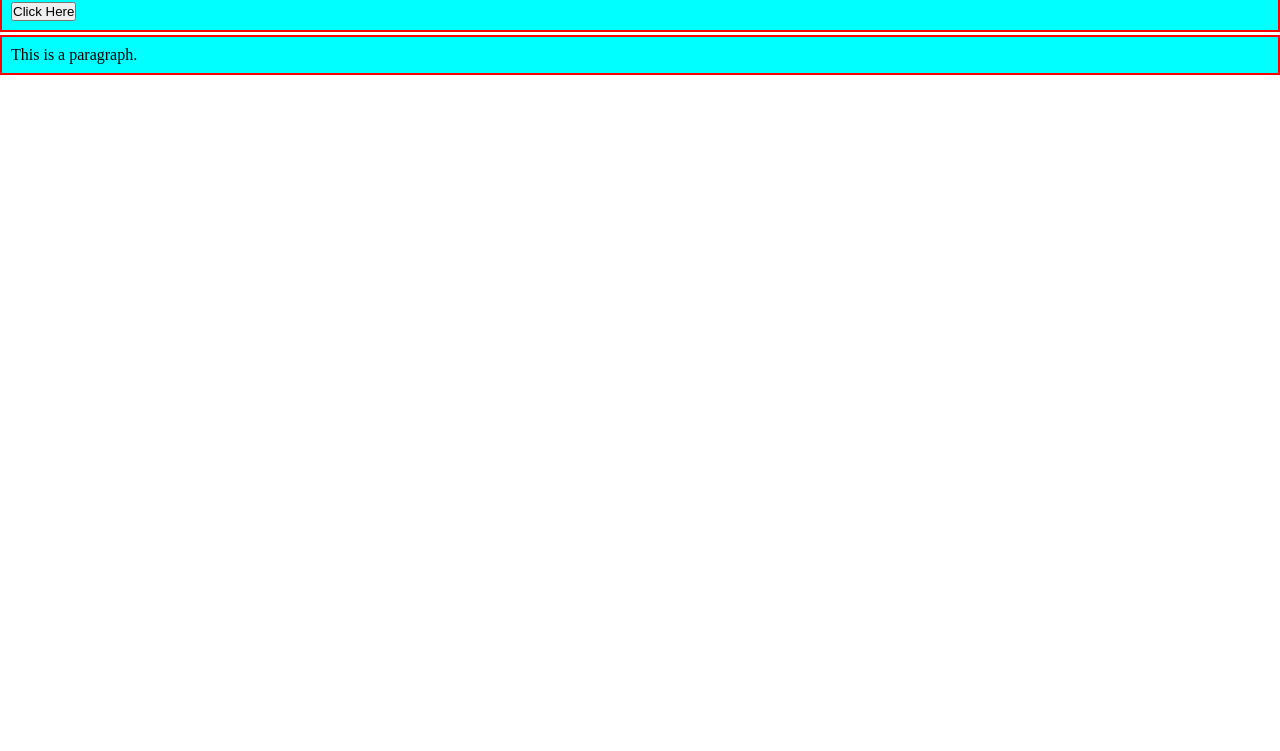
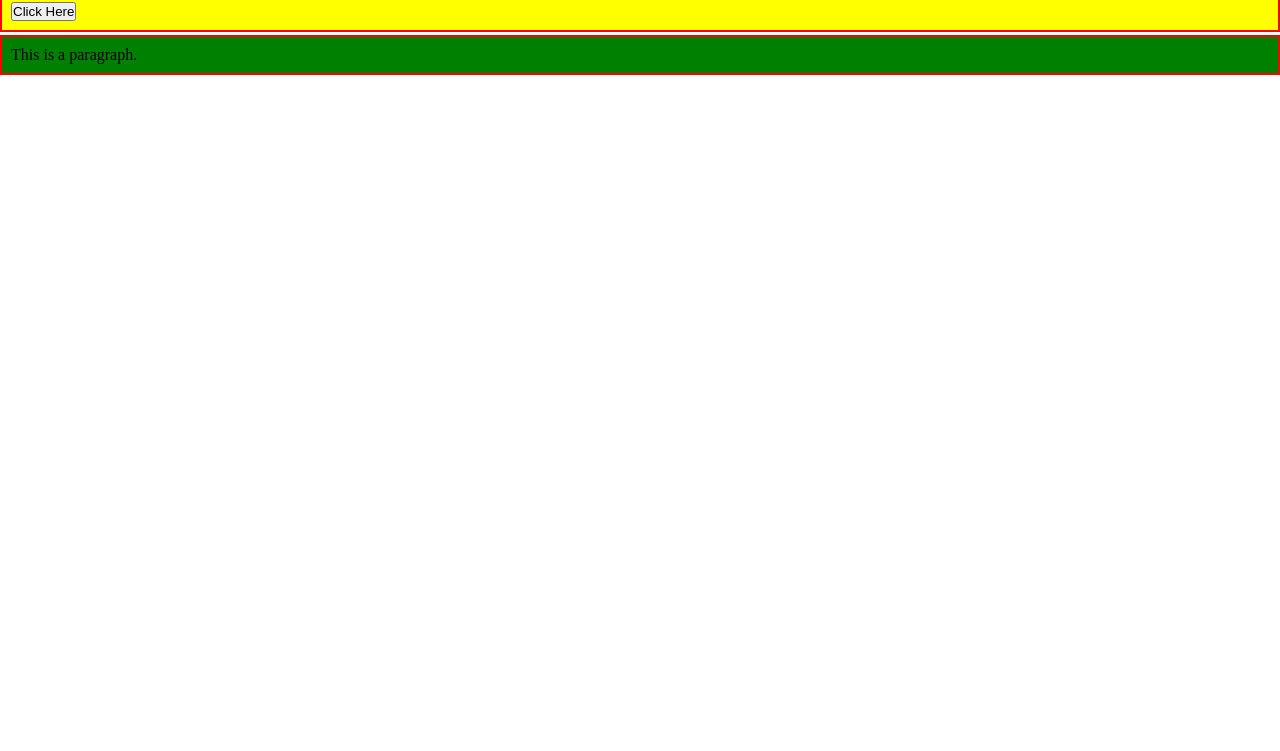
Before and after one commit to namancool/Python-With-Google-and-javascript, a plain HTML site: page index.html in a window 1280 px wide. Shown: the part 49-800 px from the top of the page. Drawn offline with Linux system fonts and the light colour scheme.

Commit message:
42nd commit

```diff
--- a/index.html
+++ b/index.html
@@ -19,7 +19,9 @@
             background-color: cyan;
             padding: 9px;
         }
-
+        .bg-primary {
+            background-color: blueviolet;
+        }
 
 
     </style>
--- a/index.js
+++ b/index.js
@@ -201,4 +201,12 @@ let myFirstString = "Naman is a bad boy, he is so bad" ;
 // console.log(MyDate.getMinutes());
 // console.log(MyDate.getHours());
 
-//
+// DOM Manipulation
+let Elem = document.getElementById('click');
+console.log(Elem);
+
+let ElemClass = document.getElementsByClassName('container');
+console.log(ElemClass);
+ElemClass[0].style.background = "yellow";
+ElemClass[1].style.background = "green";
+ElemClass[0].classList.add("bg-primary");
```
